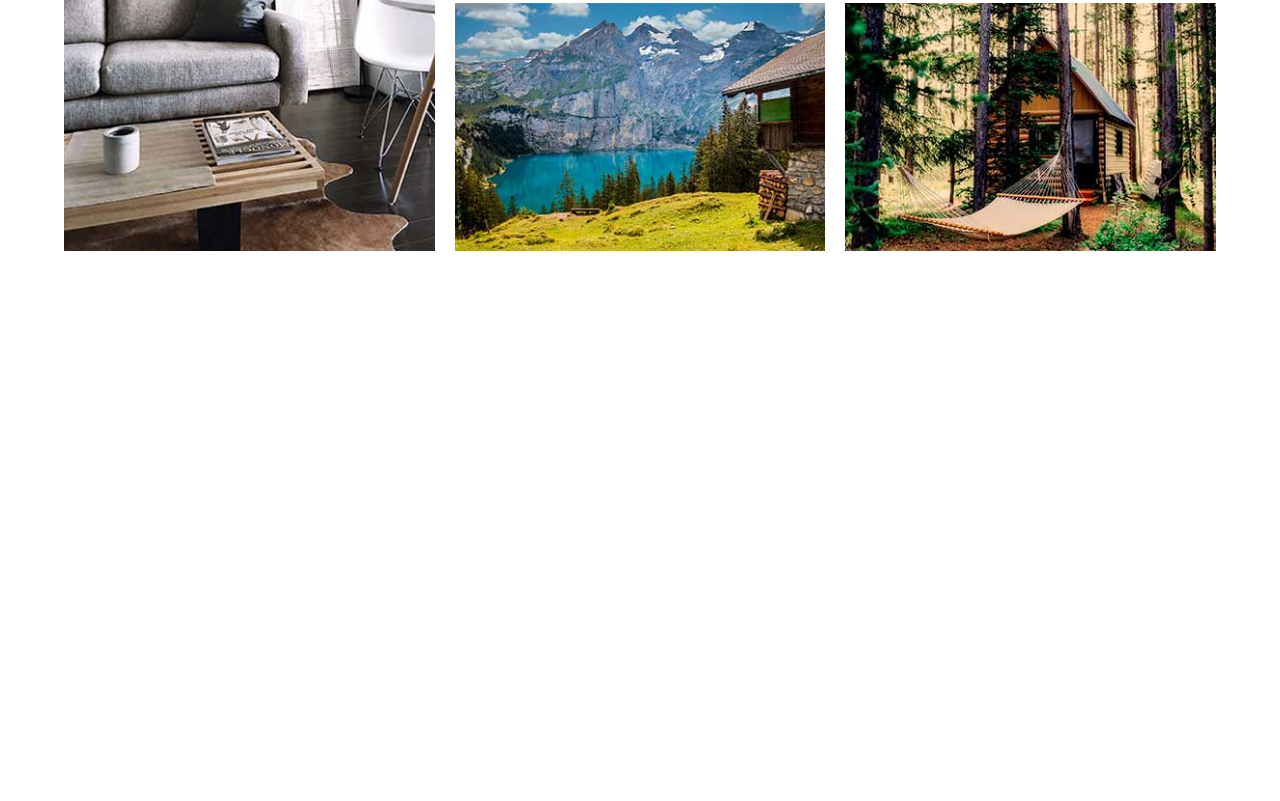
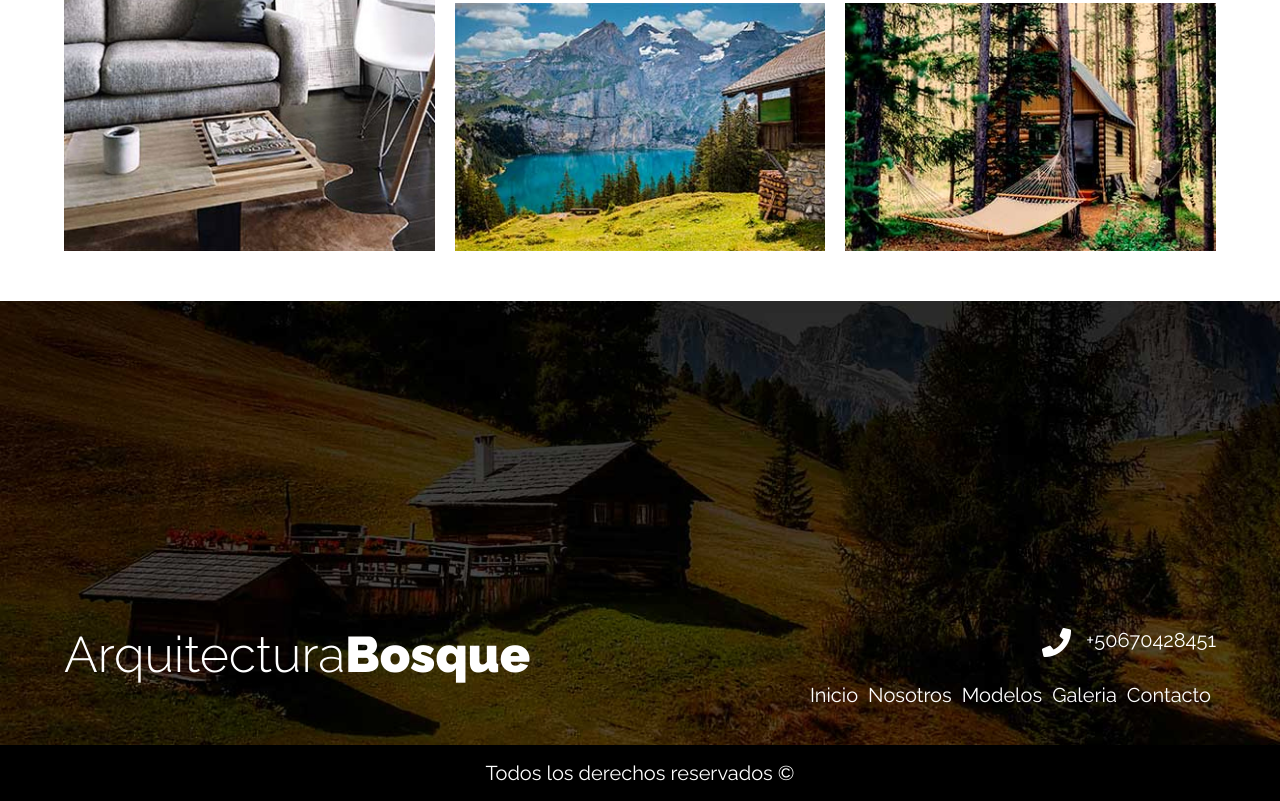
Before and after one commit to BrandonSGC/sitio-web-arquitectura, a plain HTML site: page index.html in a window 1280 px wide. Shown: the part 4137-4938 px from the top of the page. Before the commit the page ends 4388 px from the top, so only its background shows below. Drawn offline with Linux system fonts and the light colour scheme.

Commit message:
Se finaliza el footer

```diff
--- a/css/styles.css
+++ b/css/styles.css
@@ -360,3 +360,30 @@ img {
     object-fit: cover;
     height: 100%;
 }
+
+
+/* Footer */
+
+.footer {
+    height: 50rem;
+    background-image: url(/img/footer_bg.jpg);
+    background-repeat: no-repeat;
+    background-size: cover;
+    background-position: center center;
+    color: var(--blanco);
+    display: flex;
+    flex-direction: column;
+    justify-content: flex-end;
+}
+
+footer a {
+    color: var(--blanco);
+    font-size: 2rem;
+}
+
+.copyright {
+    background-color: var(--negro);
+    margin-bottom: 0;
+    font-size: 2rem;
+    padding: 1rem;
+}
--- a/index.html
+++ b/index.html
@@ -124,5 +124,28 @@
             </div>
         </div>
     </section>
+
+    <footer class="mt-5 footer">
+        <div class="contenedor">
+            <div class="barra">
+                <div class="logo">
+                    <h1 class="nombre-sitio">
+                        Arquitectura<span>Bosque</span>
+                    </h1>
+                </div>
+                <div class="contacto">
+                    <a class="telefono" href="tel:+50670428451">+50670428451</a>
+                    <nav class="navegacion">
+                        <a class="link" href="#">Inicio</a>
+                        <a class="link" href="#">Nosotros</a>
+                        <a class="link" href="#">Modelos</a>
+                        <a class="link" href="#">Galeria</a>
+                        <a class="link" href="#">Contacto</a>
+                    </nav>
+                </div>
+            </div>
+        </div>
+        <p class="text-center copyright">Todos los derechos reservados &copy;</p>
+    </footer>
 </body>
 </html>
```
